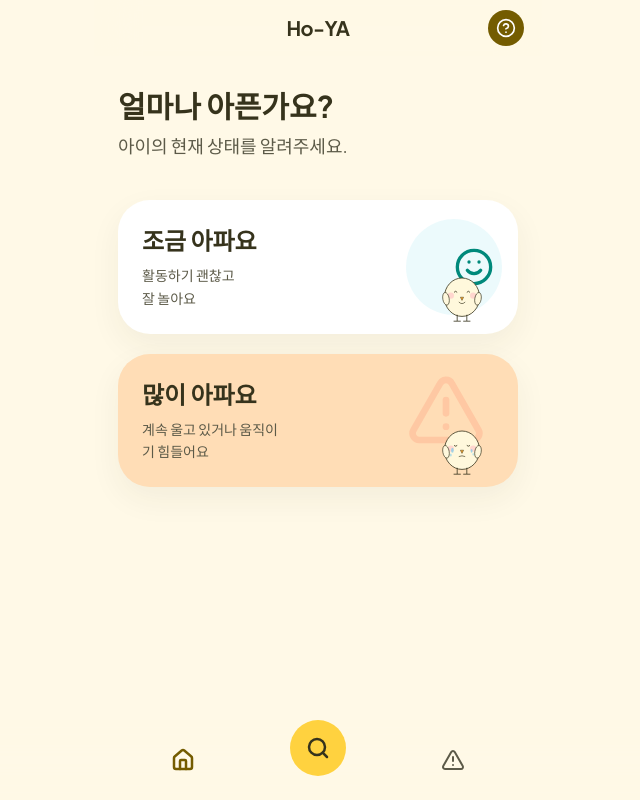
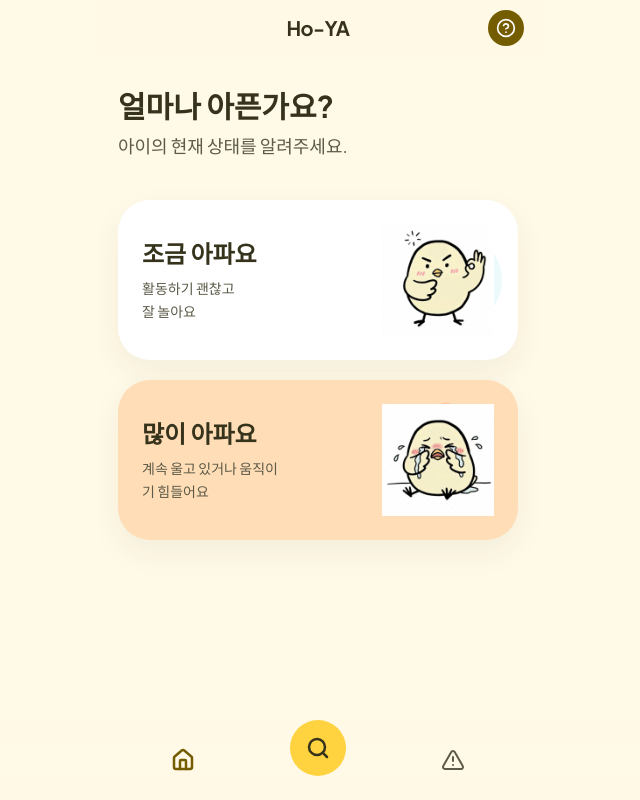
Before and after one commit to himmelgenie/v0-hoya-project, a Next.js app: page / in a window 1280 px wide. Shown: the whole page, without its empty margins (322-962 px from the left). Built offline with nearby package versions, Linux system fonts and the light colour scheme.

Commit message:
feat: use PNG images in pain-level-screen instead of SVG\n\nReplace SVG components with PNG images for better clarity.

```diff
--- a/components/screens/pain-level-screen.tsx
+++ b/components/screens/pain-level-screen.tsx
@@ -1,7 +1,6 @@
 "use client";
 
-import { HoyaChick } from "@/components/hoya-chick";
-import { Smile, AlertTriangle } from "lucide-react";
+import { AlertTriangle } from "lucide-react";
 
 interface PainLevelScreenProps {
   onNavigate: (screen: string, data?: Record<string, string>) => void;
@@ -36,14 +35,13 @@ export function PainLevelScreen({ onNavigate }: PainLevelScreenProps) {
           {/* Background circle */}
           <div className="absolute right-4 top-1/2 -translate-y-1/2 w-24 h-24 rounded-full bg-[#E0F7FA] opacity-60" />
 
-          {/* Icon */}
+          {/* Chick illustration */}
           <div className="relative z-10">
-            <Smile className="w-10 h-10 text-[#00897B]" />
-          </div>
-
-          {/* Chick illustration */}
-          <div className="absolute right-6 bottom-2 z-10">
-            <HoyaChick variant="happy" size="sm" />
+            <img
+              src="/images/chick-mild.png"
+              alt="조금 아파요"
+              className="w-28 h-28 object-contain"
+            />
           </div>
         </button>
 
@@ -66,8 +64,12 @@ export function PainLevelScreen({ onNavigate }: PainLevelScreenProps) {
           </div>
 
           {/* Chick illustration */}
-          <div className="absolute right-6 bottom-2 z-10">
-            <HoyaChick variant="crying" size="sm" />
+          <div className="relative z-10">
+            <img
+              src="/images/chick-crying.png"
+              alt="많이 아파요"
+              className="w-28 h-28 object-contain"
+            />
           </div>
         </button>
       </div>
```
Also changed, not shown: public/images/chick-crying.png (added), public/images/chick-mild.png (added).
